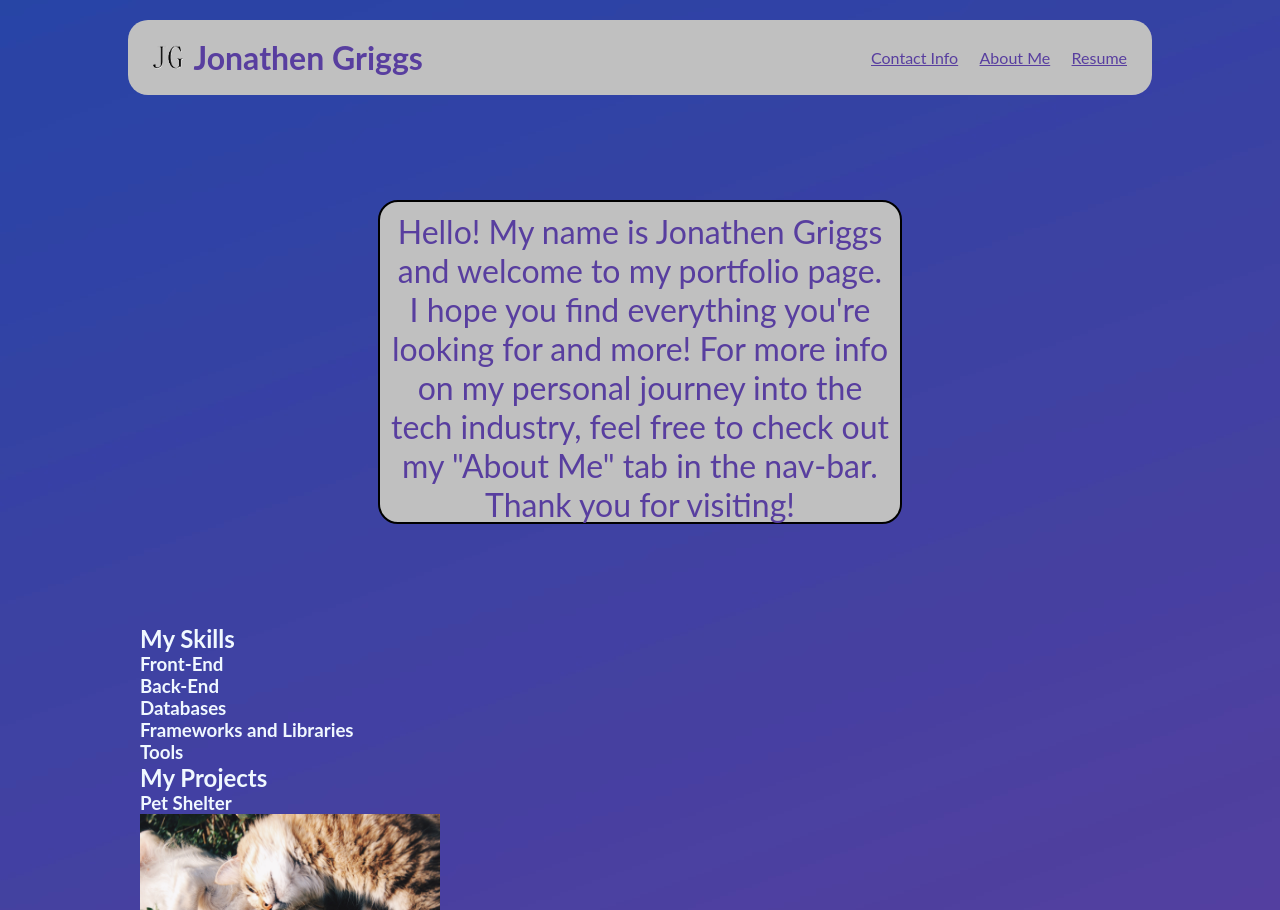
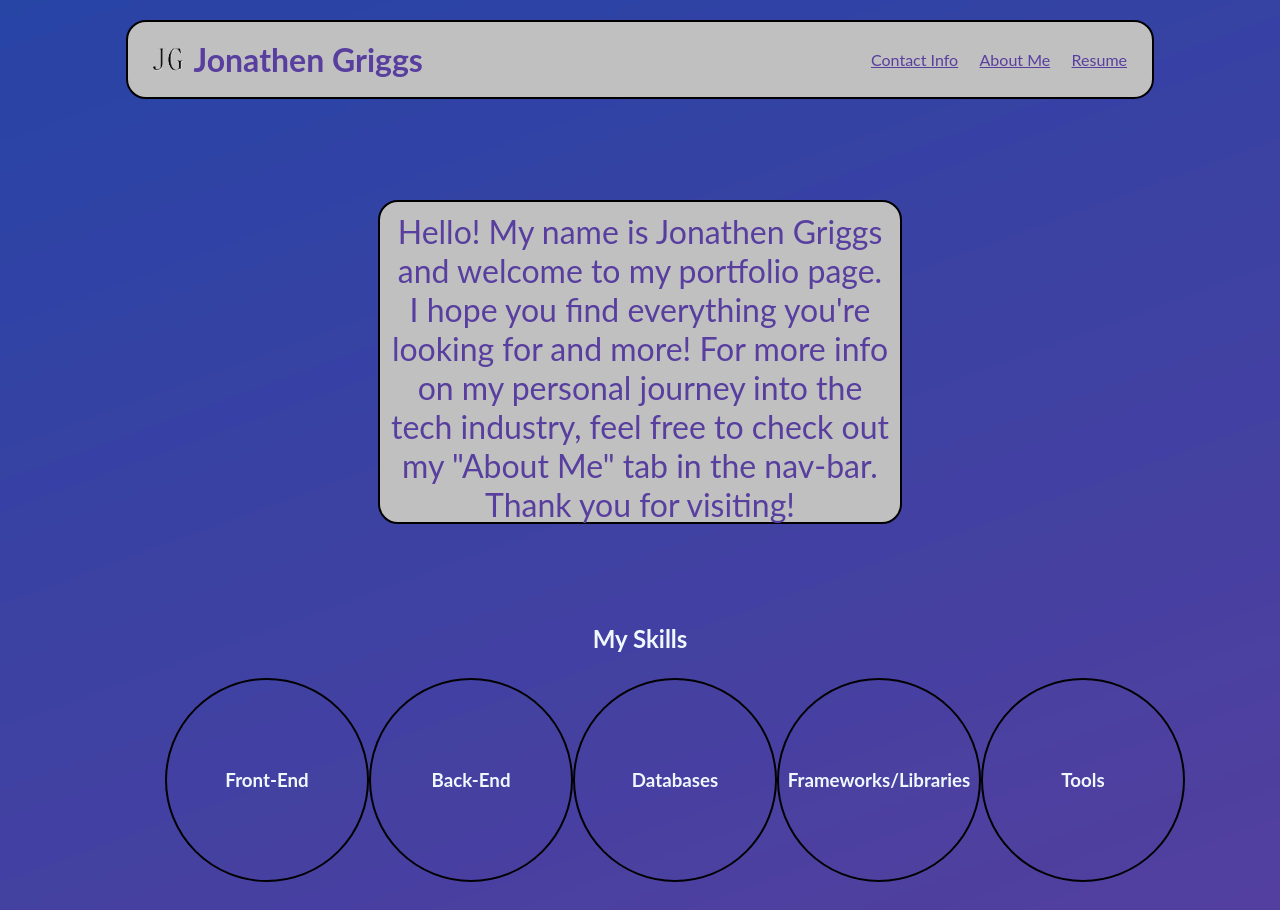
Before and after one commit to JonGriggs1773/Portfolio, a plain HTML site: page index.html in a window 1280 px wide. Shown: the top 910 px of the page. Drawn offline with Linux system fonts and the light colour scheme.

Commit message:
added styling for the 'skills' section of the page

```diff
--- a/index.html
+++ b/index.html
@@ -39,7 +39,8 @@
                     <h3>Databases</h3>
                 </div>
                 <div onclick="showDetails(this)"  class="cards">
-                    <h3>Frameworks and Libraries</h3>
+                    <h3>Frameworks/</h3>
+                    <h3>Libraries</h3>
                 </div>
                 <div onclick="showDetails(this)" class="cards">
                     <h3>Tools</h3>
--- a/script.js
+++ b/script.js
@@ -2,6 +2,7 @@
 
 const showDetails = (element) => {
     let text = element.innerText
+    console.log(text)
     switch(text) {
         case "Front-End":
             element.innerHTML = "<p>HTML, CSS and Javascript</p>"
@@ -12,7 +13,7 @@ const showDetails = (element) => {
         case "Databases":
             element.innerHTML = "<p>MySQL and MongoDB</p>"
             break
-        case "Frameworks and Libraries":
+        case "Frameworks/\nLibraries":
             element.innerHTML = "<p>Flask, SpringBoot, libGDX, Jinja2, React.js, Express.js, Chart.js, Three.js, Bootstrap, Mongoose</p>"
             break
         case "Tools":
@@ -28,7 +29,7 @@ const showDetails = (element) => {
             element.innerHTML = "<h3>Databases</h3>"
             break
         case "Flask, SpringBoot, libGDX, Jinja2, React.js, Express.js, Chart.js, Three.js, Bootstrap, Mongoose":
-            element.innerHTML = "<h3>Frameworks and Libraries</h3>"
+            element.innerHTML = "<h3>Frameworks/</h3><h3>Libraries</h3>"
             break
         case "VSCode, Eclipse, Vite, Maven, Postman, and Figma":
             element.innerHTML = "<h3>Tools</h3>"
--- a/style.css
+++ b/style.css
@@ -22,6 +22,7 @@ body {
     justify-content: space-between;
     align-items: center;
     border-radius: 20px;
+    border: solid black 2px;
     position: fixed;
     top: 20px;
     left: 50%;
@@ -69,9 +70,35 @@ h1 {
     margin: 0 auto;
     border-radius: 20px;
     padding-top: 100px;
+    display: flex;
+    flex-direction: column;
 }
 
 .proj-img {
     height: 200px;
     width: 300px;
 }
+
+.subheader {
+    display: flex;
+    flex-direction: column;
+    align-items: center;
+    margin-bottom: 100px;;
+}
+
+#skills {
+    display: flex;
+    padding: 25px;
+    margin: 0 auto;
+}
+
+.cards {
+    height: 200px;
+    width: 200px;
+    border: solid black 2px;
+    border-radius: 50%;
+    display: flex;
+    justify-content: center;
+    align-items: center;
+    cursor: crosshair;
+}
```
